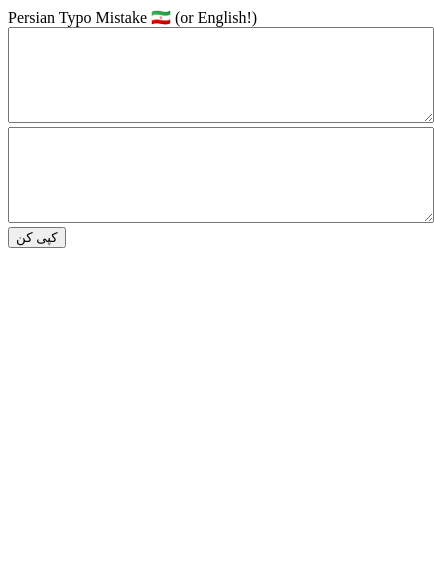
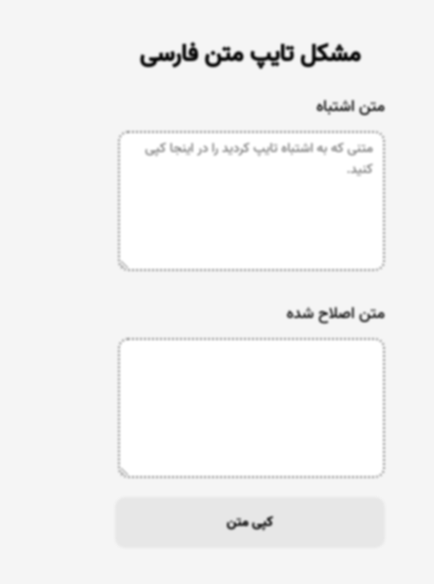
Before and after one commit to hadizz/persian-typo-mistake-extension, a browser extension: page popup.html in a window 400 px wide. Shown: the whole page, 434 px wide, since content can reach past the window. Drawn offline with Linux system fonts and the light colour scheme.

Commit message:
:star: Better UI!

```diff
--- /dev/null
+++ b/assets/css/styles.css
@@ -0,0 +1,94 @@
+@font-face {
+  font-family: vazir;
+  src: url("../fonts/Vazir-Medium.woff");
+}
+
+@font-face {
+  font-family: vazir-black;
+  src: url("../fonts/Vazir-Black.woff");
+}
+
+@font-face {
+  font-family: vazir-light;
+  src: url("../fonts/Vazir-Light.woff");
+}
+
+body {
+  width: 300px;
+  margin: 0;
+  background-color: whitesmoke;
+  filter: blur(1px);
+  transition: filter 0.3s;
+}
+
+body:hover {
+  filter: blur(0px);
+}
+
+* {
+  font-family: vazir;
+}
+
+textarea {
+  outline: none;
+  border-radius: 10px;
+  border: gray dotted 2px;
+  padding: 5px 10px;
+  width: 90%;
+  margin-top: -5px;
+}
+
+#wrong {
+  margin-bottom: 5px;
+  transition: 0.3s;
+}
+
+#wrong:hover, #wrong:focus {
+  border: rgb(54, 54, 54) dotted 2px;
+}
+
+.content {
+  padding: 15px;
+}
+
+.title {
+  text-align: center;
+}
+
+#copy {
+  border-radius: 10px;
+  padding: 15px;
+  border: none;
+  background-color: rgb(231, 231, 231);
+  font-family: vazir-black;
+  transition: 0.3s;
+  width: 100%;
+  outline: none;
+  cursor: pointer;
+  margin-top: 10px;
+}
+
+#copy:hover {
+  background-color: rgb(214, 214, 214);
+}
+
+.msg {
+  display: flex;
+  flex-direction: column;
+  justify-content: center;
+  align-items: center;
+}
+
+#copyMessage {
+  text-align: center;
+  padding: 5px 15px;
+  border-radius: 25px;
+  background-color: lightseagreen;
+  color: white;
+  font-family: vazir-black;
+  margin-top: 7px;
+}
+
+.none {
+  display: none;
+}
--- a/popup.js
+++ b/assets/js/scripts.js
@@ -1,11 +1,11 @@
 console.log('https://github.com/hadizz');
 
-const wrongInput = document.getElementById('wrong');
-const validInput = document.getElementById('valid');
+const wrongInput = document.querySelector("#wrong");
+const validInput = document.querySelector("#valid");
+const copyButton = document.querySelector("#copy");
+const msg = document.querySelector(".msg");
 
 let translatorLanguage = 'fa';
-
-const copyButton = document.getElementById('copy');
 
 const enToFaDictionary = {
     q: 'ض',
@@ -101,6 +101,7 @@ wrongInput?.addEventListener('input', event => {
 validInput?.addEventListener('change', event => {});
 
 copyButton?.addEventListener('click', () => {
+    msg.classList.toggle("none");
     const copyText = validInput.value.trim();
     const message = document.getElementById('copyMessage');
 
@@ -111,6 +112,9 @@ copyButton?.addEventListener('click', () => {
         navigator.clipboard.writeText(copyText);
 
         message.textContent = 'کپی شد!';
-        setTimeout(() => (message.textContent = ''), 2000);
+        setTimeout(() => {
+            message.textContent = '';
+            msg.classList.toggle("none");
+        }, 2500);
     }
 });
--- a/popup.html
+++ b/popup.html
@@ -1,21 +1,27 @@
 <!DOCTYPE html>
-<html lang="en">
-<head>
+<html dir="rtl">
+  <head>
     <meta charset="UTF-8">
     <title>Persian Typo Mistake🇮🇷</title>
-    <script src="popup.js" defer></script>
-</head>
-<body>
-<div style="width: 420px;">
-    Persian Typo Mistake 🇮🇷 (or English!)
+    <link rel="stylesheet" href="./assets/css/styles.css">
+  </head>
+  <body>
+    <div class="content">
+      <h2 class="title">مشکل تایپ متن فارسی</h2>
 
-    <br>
-    <textarea style="width: 100%" id="wrong" rows="6"></textarea>
+      <p>متن اشتباه</p>
+      <textarea id="wrong" rows="6" placeholder="متنی که به اشتباه تایپ کردید را در اینجا کپی کنید."></textarea>
 
-    <br>
-    <textarea style="width: 100%" id="valid" rows="6"></textarea>
+      <p>متن اصلاح شده</p>
+      <textarea id="valid" rows="6"></textarea>
 
-    <button id="copy">کپی کن</button><span id="copyMessage"></span>
-</div>
-</body>
+      <button id="copy">کپی متن</button>
+      <div class="msg none">
+        <span id="copyMessage"></span>
+      </div>
+    </div>
+
+    <!-- Scripts -->
+    <script src="./assets/js/scripts.js"></script>
+  </body>
 </html>
```
Also changed, not shown: assets/fonts/Vazir-Black.woff (added), assets/fonts/Vazir-Light.woff (added), assets/fonts/Vazir-Medium.woff (added), demo.gif (added), manifest.json, screenshot.png (deleted).
